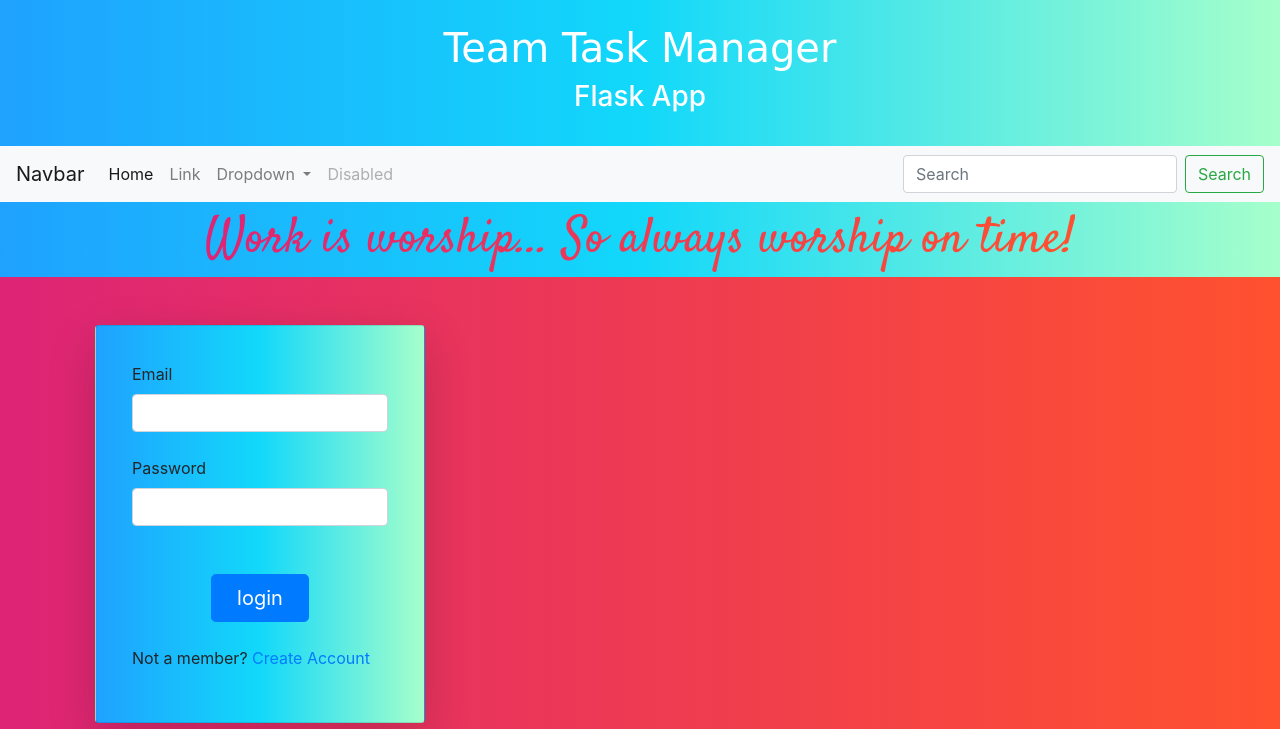
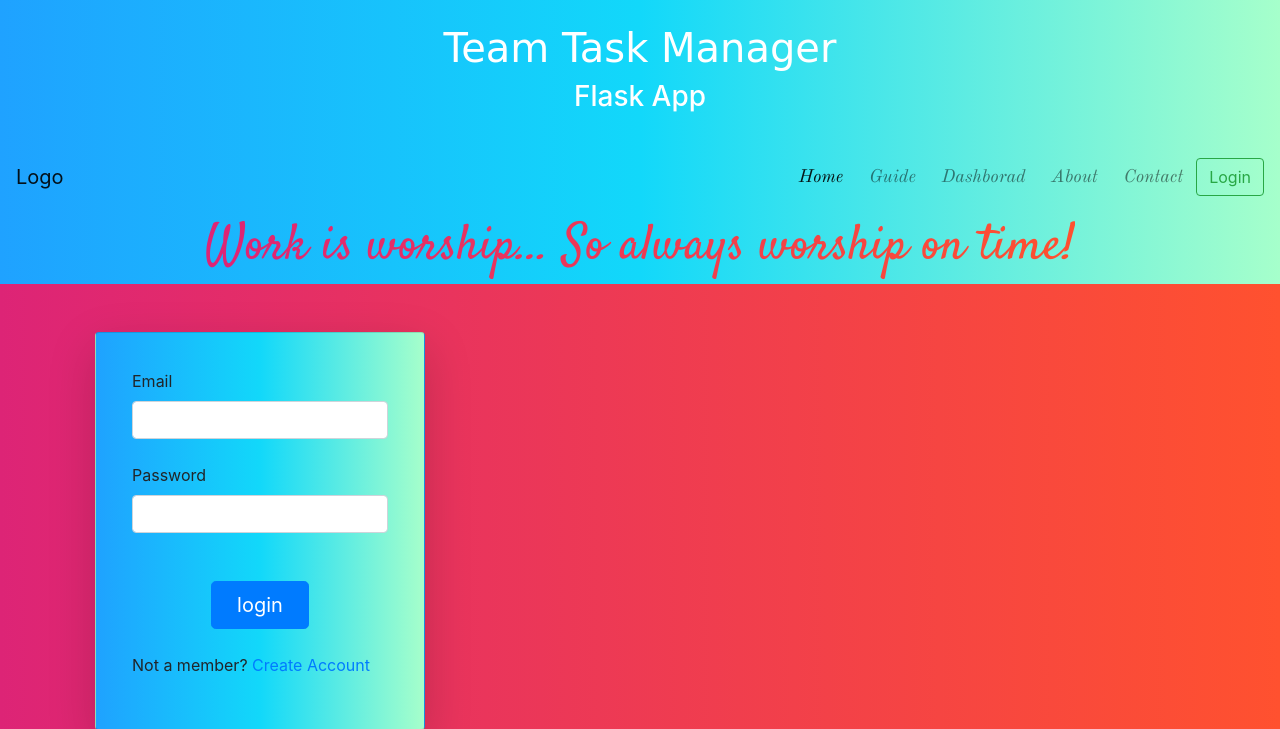
Before and after one commit to akmalsaiyad/team-task-manager, a Flask app: page / in a window 1280 px wide. Shown: the top 729 px of the page. Run offline with Flask 2, Linux system fonts and the light colour scheme; some web fonts are replaced.

Commit message:
"navbar"

```diff
--- a/static/css/style.css
+++ b/static/css/style.css
@@ -23,15 +23,15 @@
 
 .navx{
 
-    margin:0 10px 10px 10px;
-    padding: 10px;
+    /* margin:0 10px 10px 10px;
+    padding: 10px; */
     /* border-radius: 50px;
 background-color: white;
 box-shadow: 2px 2px 2px 2px rgb(0, 0, 0,.1); */
 
 
 }
-.navx li a{
+.navt li a{
     color:black;
     margin: 2px 5px 2px;
     font-family: 'Old Standard TT', serif;
@@ -39,7 +39,7 @@ box-shadow: 2px 2px 2px 2px rgb(0, 0, 0,.1); */
     font-size: 18px;
 }
 
-.navx li a:hover{
+.navt li a:hover{
     border: 2px;
     border-bottom: #DD2476;
 }
@@ -69,7 +69,7 @@ box-shadow: 2px 2px 2px 2px rgb(0, 0, 0,.1); */
     margin: 0;
 }
 .nav-head-1{
-    margin: 20px;
+    margin: 100px;
 }
 
 .top-head{
--- a/templates/index.html
+++ b/templates/index.html
@@ -23,21 +23,23 @@
 
         <!-- nav bar -->
 
-        <nav class="navbar navbar-expand-lg navbar-light bg-light">
-          <a class="navbar-brand" href="#">Navbar</a>
+        <nav class="navbar navbar-expand-md navbar-light navx">
+          <a class="navbar-brand" href="#">Logo</a>
           <button class="navbar-toggler" type="button" data-toggle="collapse" data-target="#navbarSupportedContent" aria-controls="navbarSupportedContent" aria-expanded="false" aria-label="Toggle navigation">
             <span class="navbar-toggler-icon"></span>
           </button>
 
-          <div class="collapse navbar-collapse" id="navbarSupportedContent">
-            <ul class="navbar-nav mr-auto">
+          <div class="collapse navbar-collapse navt" id="navbarSupportedContent">
+            <ul class="navbar-nav ml-auto">
               <li class="nav-item active">
                 <a class="nav-link" href="#">Home <span class="sr-only">(current)</span></a>
               </li>
-              <li class="nav-item">
-                <a class="nav-link" href="#">Link</a>
-              </li>
-              <li class="nav-item dropdown">
+              <li class="nav-item"> <a href="#" class="nav-link">Guide</a></li>
+              <li class="nav-item"> <a href="#" class="nav-link">Dashborad</a></li>
+              <li class="nav-item"> <a href="#" class="nav-link">About</a></li>
+              <li class="nav-item"> <a href="#" class="nav-link">Contact</a></li>
+
+              <!-- <li class="nav-item dropdown">
                 <a class="nav-link dropdown-toggle" href="#" id="navbarDropdown" role="button" data-toggle="dropdown" aria-haspopup="true" aria-expanded="false">
                   Dropdown
                 </a>
@@ -47,15 +49,12 @@
                   <div class="dropdown-divider"></div>
                   <a class="dropdown-item" href="#">Something else here</a>
                 </div>
-              </li>
-              <li class="nav-item">
+              </li> -->
+              <!-- <li class="nav-item">
                 <a class="nav-link disabled" href="#" tabindex="-1" aria-disabled="true">Disabled</a>
-              </li>
+              </li> -->
             </ul>
-            <form class="form-inline my-2 my-lg-0">
-              <input class="form-control mr-sm-2" type="search" placeholder="Search" aria-label="Search">
-              <button class="btn btn-outline-success my-2 my-sm-0" type="submit">Search</button>
-            </form>
+            <button class="btn btn-outline-success my-2 my-sm-0" type="Login">Login</button>
           </div>
         </nav>
 
```
